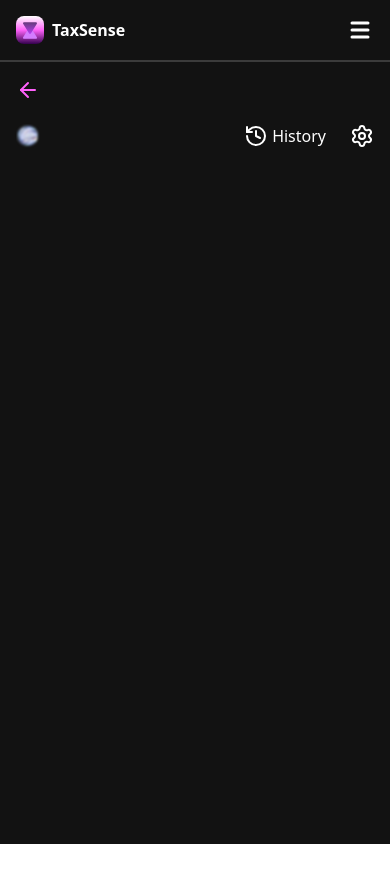
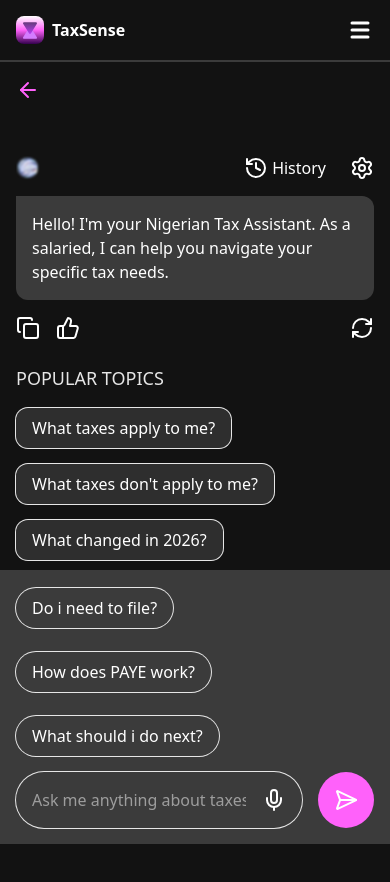
Before and after one commit to hassanismailtech/tax-mate, a React (Vite) app: page /chat in a window 390 px wide. Shown: the top 882 px of the page. Before the commit the page ends 844 px from the top, so only its background shows below. Built offline with nearby package versions, Linux system fonts and the light colour scheme.

Commit message:
feat(shared/ui): mobile layout for ChatAi component

```diff
--- a/src/app/styles/index.css
+++ b/src/app/styles/index.css
@@ -9,4 +9,6 @@
   --text-primary: 0, 0%, 100%;
   --text-secondary: 0, 0%, 90%;
   --text-accent: 302, 72%, 43%;
+
+  --button-secondary: 0, 0%, 18%;
 }
--- a/src/pages/AiChatPage/AiChatPage.jsx
+++ b/src/pages/AiChatPage/AiChatPage.jsx
@@ -10,8 +10,8 @@ export default function AiChatPage() {
   };
 
   return (
-    <main className="w-full border-t-2 border-solid border-[hsl(var(--color-primary))] p-4 flex flex-col gap-4 md:mx-auto md:max-w-6xl">
-      <header>
+    <main className="flex-1 w-full border-t-2 border-solid border-[hsl(var(--color-primary))] flex flex-col gap-4">
+      <header className="p-4 md:mx-auto md:max-w-6xl">
         <button
           className="text-[hsl(var(--color-accent))] cursor-pointer"
           onClick={handleclick}
@@ -21,7 +21,7 @@ export default function AiChatPage() {
         </button>
       </header>
 
-      <section>
+      <section className="flex-1 flex flex-col">
         <ChatAi />
       </section>
     </main>
--- a/src/shared/ui/ChatAi.jsx
+++ b/src/shared/ui/ChatAi.jsx
@@ -1,18 +1,113 @@
+import { useState } from "react";
 import profilePic from "../../shared/assets/images/profile-pic.svg";
-import { History, Settings } from "lucide-react";
+import {
+  History,
+  Settings,
+  Copy,
+  ThumbsUp,
+  RefreshCw,
+  Mic,
+  SendHorizontal,
+} from "lucide-react";
+
+const topicsArr = [
+  { id: 1, topic: "What taxes apply to me?" },
+  { id: 2, topic: "What taxes don't apply to me?" },
+  { id: 3, topic: "What changed in 2026?" },
+  { id: 4, topic: "Common mistakes people like me make?" },
+];
+
+const promptArr = [
+  { id: 1, prompt: "Do i need to file?" },
+  { id: 2, prompt: "How does PAYE work?" },
+  { id: 3, prompt: "What should i do next?" },
+];
 
 export default function ChatAi() {
   return (
-    <div>
-      <div className="flex justify-between items-center">
-        <img src={profilePic} alt="Ai profile pic" />
-        <div className="flex gap-6">
-          <div className="flex gap-1">
-            <History />
-            <p>History</p>
+    <div className="relative flex flex-col h-screen">
+      <div className="flex-1 p-4 flex flex-col gap-6 max-w-6xl mx-auto w-full">
+        <div className="flex flex-col gap-4">
+          <div className="flex justify-between">
+            <img src={profilePic} alt="Ai profile pic" />
+            <div className="flex gap-6">
+              <button className="flex gap-1 cursor-pointer">
+                <History />
+                History
+              </button>
+              <button className="cursor-pointer">
+                <Settings />
+              </button>
+            </div>
           </div>
-          <Settings />
+
+          <div className="bg-[hsl(var(--color-primary))] p-4 rounded-tr-xl rounded-br-xl rounded-bl-xl max-w-md">
+            <p className="text-white">
+              Hello! I'm your Nigerian Tax Assistant. As a salaried, I can help
+              you navigate your specific tax needs.
+            </p>
+          </div>
+
+          <div className="flex justify-between">
+            <div className="flex gap-4">
+              <button className="cursor-pointer">
+                <Copy />
+              </button>
+              <button className="cursor-pointer">
+                <ThumbsUp />
+              </button>
+            </div>
+            <button className="cursor-pointer">
+              <RefreshCw />
+            </button>
+          </div>
         </div>
+
+        <div className="flex flex-col gap-4">
+          <h2 className="text-lg text-[hsl(var(--color-secondary))]">
+            POPULAR TOPICS
+          </h2>
+          <ul className="flex flex-col gap-4">
+            {topicsArr.map((value) => {
+              return (
+                <li className="bg-[hsl(var(--button-secondary))] ring-1 ring-[hsl(var(--color-secondary))] rounded-xl py-2 px-4 w-fit cursor-pointer">
+                  {value.topic}
+                </li>
+              );
+            })}
+          </ul>
+        </div>
+      </div>
+
+      <div className="sticky bottom-0 bg-[hsl(var(--color-primary))] border-t-2 border-solid border-[hsl(var(--color-primary))] p-4 flex flex-col gap-4">
+        <ul className="flex gap-6 flex-wrap">
+          {promptArr.map((value) => {
+            return (
+              <li className="ring-1 ring-[hsl(var(--color-secondary))] bg-[hsl(var(--color-primary))] w-fit px-4 py-2 rounded-full cursor-pointer">
+                {value.prompt}
+              </li>
+            );
+          })}
+        </ul>
+
+        <form className="flex justify-between gap-4">
+          <div className="flex-1 bg-[hsl(var(--color-primary))] flex items-center justify-between gap-4 p-4 rounded-full ring-1 ring-[hsl(var(--color-secondary))]">
+            <label>
+              <input
+                placeholder="Ask me anything about taxes..."
+                className="outline-hidden w-full min-w-0"
+              />
+            </label>
+
+            <button>
+              <Mic />
+            </button>
+          </div>
+
+          <button className="bg-[hsl(var(--color-accent))] p-4 rounded-full cursor-pointer">
+            <SendHorizontal />
+          </button>
+        </form>
       </div>
     </div>
   );
```
